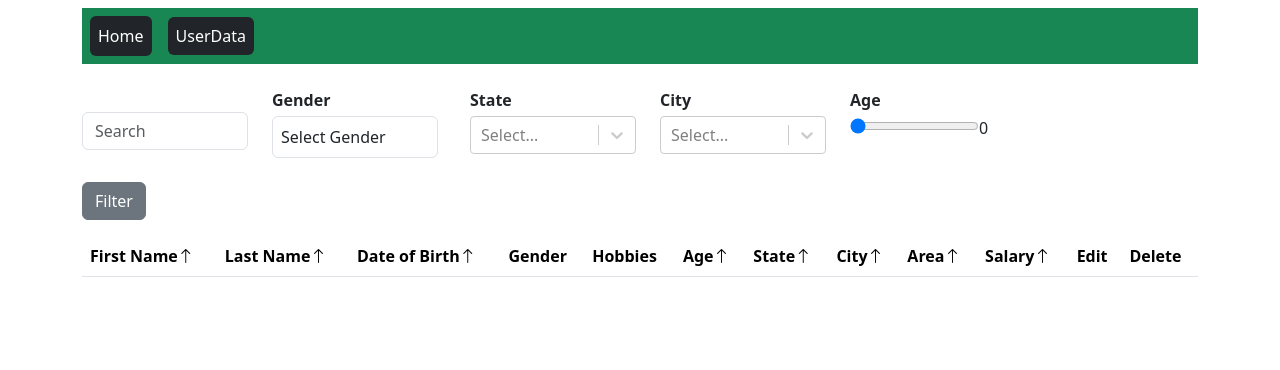
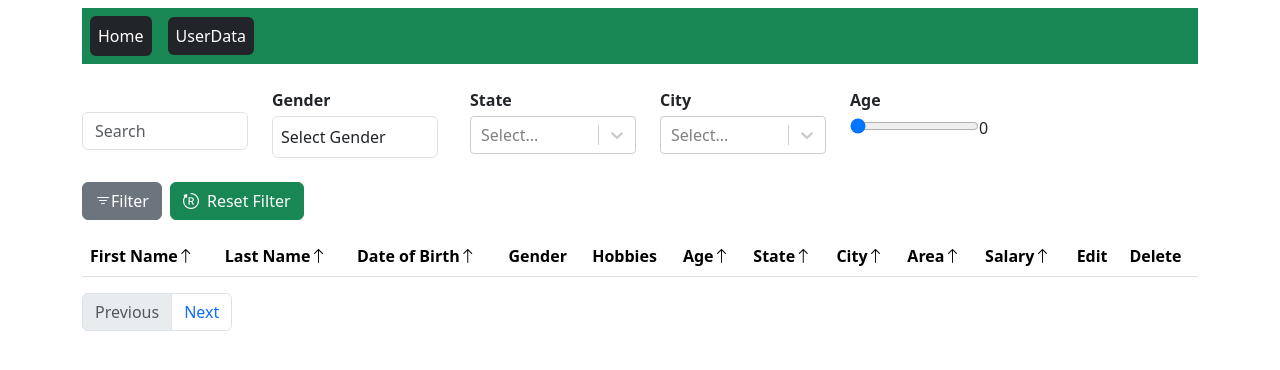
Before and after one commit to HarshitSampat/voting-registration-form, a React (Vite) app: page /userdata in a window 1280 px wide. Shown: the top 370 px of the page. Built offline with nearby package versions, Linux system fonts and the light colour scheme.

Commit message:
(feat) :add pagination and add Id

```diff
--- a/src/components/Registration.jsx
+++ b/src/components/Registration.jsx
@@ -9,6 +9,7 @@ const Registration = () => {
     const userId = routerParams['index']
     const navigate = useNavigate();
     const [formData, setFormData] = useState({
+        userId: null,
         firstName: '',
         lastName: '',
         dateOfBirth: '',
@@ -41,7 +42,7 @@ const Registration = () => {
     const [cities, setCities] = useState([]);
     const [area, setAreas] = useState([])
     const [isEditing, setIsEditing] = useState(false);
-    const [editIndex, setEditIndex] = useState(-1);
+    // const [editIndex, setEditIndex] = useState(-1);
     const [duplicateErrorMsg, setDuplicateErrorMsg] = useState('')
     useEffect(() => {
         let indianStates = indianState.filter(x => x.parentId === null)
@@ -55,15 +56,16 @@ const Registration = () => {
 
         let userdata = localStorage.getItem("userData")
         if (userdata) setTableData(JSON.parse(userdata))
-        userdata = JSON.parse(userdata)
+        // userdata = JSON.parse(userdata)
         if (url.split('/').includes('edit')) {
-            setFormData(userdata[userId])
+            let singleUser = JSON.parse(userdata).find(item => item.userId === parseInt(userId));
+            setFormData(singleUser)
             setIsEditing(true)
-            setEditIndex(userId)
-            handleCityDropDown(userdata[userId].state)
-            handleAreaDropDown(userdata[userId].city)
+            // setEditIndex(userId)
+            handleCityDropDown(singleUser.state)
+            handleAreaDropDown(singleUser.city)
         }
-        else setFormData(formData)
+        else clearFormData();
     }, []);
 
     const validateForm = () => {
@@ -193,12 +195,16 @@ const Registration = () => {
         if (validateForm()) {
             if (isEditing) {
                 const updatedTableData = [...tableData];
-                updatedTableData[editIndex] = { ...formData };
                 setTableData(updatedTableData);
-                // Reset form and state after update
+                localStorage.getItem("userData")
+                const editedUserIndex = updatedTableData.findIndex(item => item.userId === parseInt(userId));
+
+                if (editedUserIndex !== -1)
+                    updatedTableData[editedUserIndex] = { ...formData };
+
                 setlocalStoreageData(updatedTableData)
                 setIsEditing(false);
-                setEditIndex(-1);
+                // setEditIndex(-1);
                 clearFormData()
                 navigate('/userdata')
             }
@@ -206,10 +212,14 @@ const Registration = () => {
                 const isDuplicate = checkDuplicate()
                 if (!isDuplicate) {
                     setDuplicateErrorMsg('')
+                    const random4DigitNumber = Math.floor(Math.random() * 9000) + 1000;
+
+                    formData.userId = random4DigitNumber
                     const newRowData = { ...formData };
                     setTableData([...tableData, newRowData]);
                     setlocalStoreageData([...tableData, newRowData])
                     clearFormData()
+                    navigate('/userdata')
                 } else {
                     setDuplicateErrorMsg('Dublicate data entries are not allowed')
                 }
@@ -609,8 +619,8 @@ const Registration = () => {
 
                     <div className="mb-3 mt-4">
                         <div className='text-danger'><strong>{duplicateErrorMsg}</strong></div>
-                        {submitDisable  ?<button type="button" className="btn btn-primary" id={isEditing ? 'update' : 'submit'} onClick={handleFormSubmit}>
-                            {isEditing ? 'Update' : 'Submit'}</button>:<button type="button" disabled className="btn btn-primary" id={isEditing ? 'update' : 'submit'} onClick={handleFormSubmit}>
+                        {submitDisable ? <button type="button" className="btn btn-primary" id={isEditing ? 'update' : 'submit'} onClick={handleFormSubmit}>
+                            {isEditing ? 'Update' : 'Submit'}</button> : <button type="button" disabled className="btn btn-primary" id={isEditing ? 'update' : 'submit'} onClick={handleFormSubmit}>
                             {isEditing ? 'Update' : 'Submit'}</button>}
                     </div>
                 </form>
--- a/src/components/Table.jsx
+++ b/src/components/Table.jsx
@@ -34,6 +34,22 @@ const Table = () => {
 
     const [ageFilterValue, setAgeFilterValue] = useState(0)
     const gender = ['Male', 'Female']
+
+    // paginate related state
+    const [currentPage, setCurrentPage] = useState(1);
+    const [usersPerPage] = useState(5);
+
+    // Calculate the index of the last user on the current page
+    const indexOfLastUser = currentPage * usersPerPage;
+    // Calculate the index of the first user on the current page
+    const indexOfFirstUser = indexOfLastUser - usersPerPage;
+    // Get the current users to display
+    const currentUsers = filterData.slice(indexOfFirstUser, indexOfLastUser)
+
+    // Calculate total pages
+    const totalUsers = filterData.length;
+    const totalPages = Math.ceil(totalUsers / usersPerPage);
+
 
     useEffect(() => {
         let indianState = indianStates.filter(x => x.parentId === null)
@@ -200,7 +216,30 @@ const Table = () => {
             setFilterData([...sortedValues]);
         }
     }
+    const resetFilter = () => {
+        setFilterData(userData)
+        setSearchFirstName("")
+        setAgeFilterValue(0)
+        setGenderFilterValue("")
+        setStateFilterValue("")
+        setCityFilterValue("")
+    }
 
+    // Function to go to the next page
+    const nextPage = () => {
+        if (currentPage < totalPages) {
+            setCurrentPage(currentPage + 1);
+        }
+    };
+
+
+    const prevPage = () => {
+        if (currentPage > 1) {
+            setCurrentPage(currentPage - 1);
+        }
+    };
+
+    const paginate = (pageNumber) => setCurrentPage(pageNumber);
     return (
         <div className="container">
             <Navbar />
@@ -285,10 +324,12 @@ const Table = () => {
                         </div>
                     </div>
 
-                    {/* filter Button */}
-                    <div className="col-md-2">
-                        <button className="btn btn-secondary mt-4" id="filter" onClick={handleFilterData}>Filter</button>
-                    </div>
+
+                </div>
+                {/* filter Button */}
+                <div className="colmd">
+                    <button className="btn btn-secondary mt-4" id="filter" onClick={handleFilterData}><i className="bi bi-filter"></i>Filter</button>
+                    <button className="btn btn-success mt-4 ms-2" id="filter" onClick={resetFilter}><i className="bi bi-bootstrap-reboot me-2"></i>Reset Filter</button>
                 </div>
 
             </div>
@@ -409,7 +450,7 @@ const Table = () => {
                     </tr>
                 </thead>
                 <tbody>
-                    {filterData.map((data, index) => (
+                    {currentUsers.map((data, index) => (
                         <tr key={`tr${index + 1}`}>
                             <td>{data.firstName}</td>
                             <td>{data.lastName}</td>
@@ -422,7 +463,7 @@ const Table = () => {
                             <td>{data.area}</td>
                             <td>{data.salary}</td>
                             <td className="cursor-pointer">
-                                <div onClick={() => handleEdit(data, index)} className="">
+                                <div onClick={() => handleEdit(data, data.userId)} className="">
                                     <button id={data.firstName + '-' + data.lastName + '-edit'} className="btn btn-primary">
                                         <i className="bi bi-pencil-square me-1"></i>
                                         Edit
@@ -437,6 +478,37 @@ const Table = () => {
                     ))}
                 </tbody>
             </table>
+
+            <nav>
+                <ul className="pagination">
+                    <li className={`page-item ${currentPage === 1 ? "disabled" : ""}`}>
+                        <button className="page-link" onClick={prevPage}>
+                            Previous
+                        </button>
+                    </li>
+                    {Array.from({ length: totalPages }, (_, i) => (
+                        <li
+                            key={i}
+                            className={`page-item ${currentPage === i + 1 ? "active" : ""}`}
+                        >
+                            <button
+                                className="page-link"
+                                onClick={() => paginate(i + 1)}
+                            >
+                                {i + 1}
+                            </button>
+                        </li>
+                    ))}
+                    <li
+                        className={`page-item ${currentPage === totalPages ? "disabled" : ""
+                            }`}
+                    >
+                        <button className="page-link" onClick={nextPage}>
+                            Next
+                        </button>
+                    </li>
+                </ul>
+            </nav>
 
             {/* Delete Confirmation Modal */}
             <div
```
